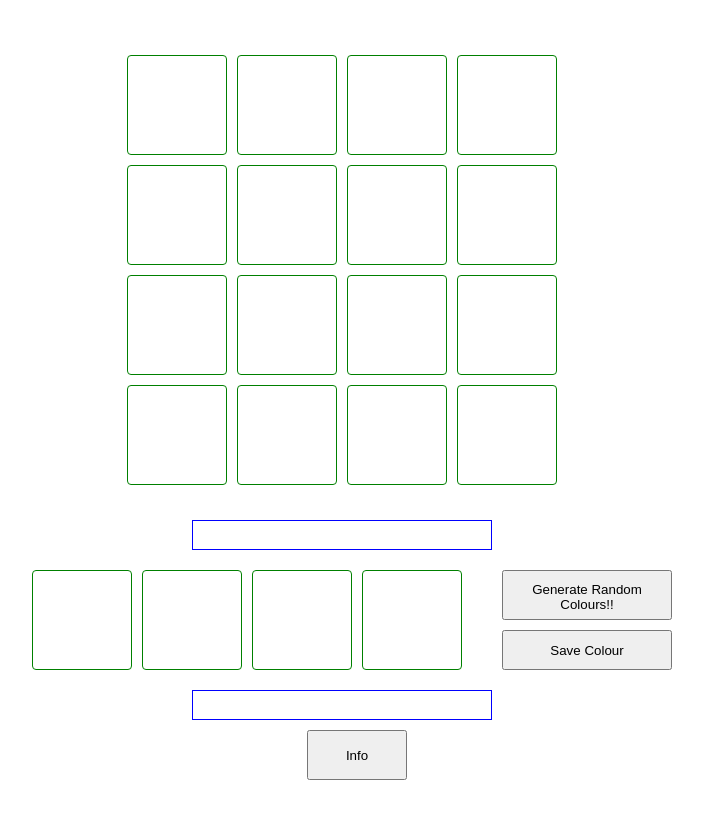
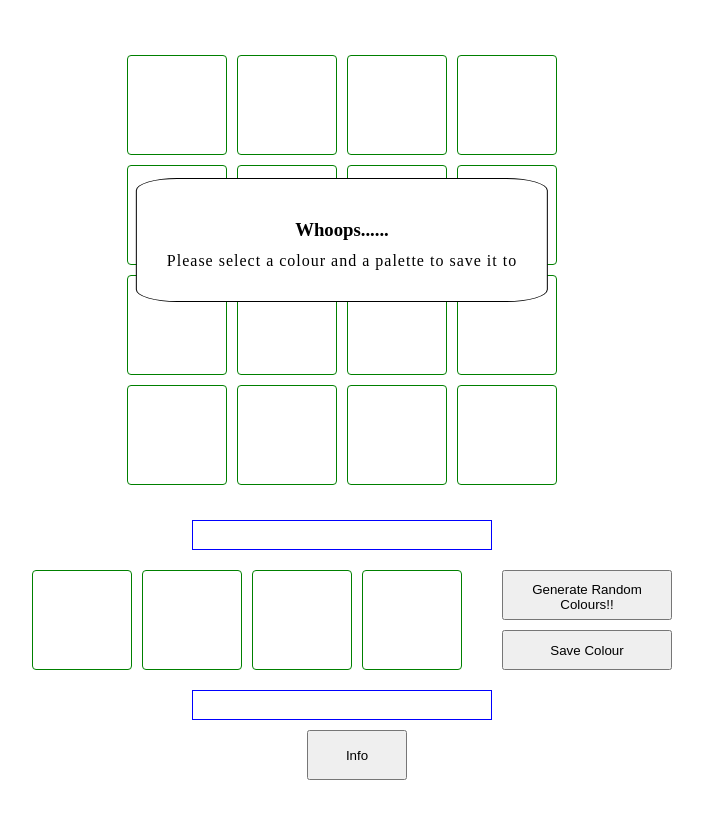
Before and after one commit to JoshMEA/colourChanger, a plain HTML site: page index.html in a window 1280 px wide. Both pictures are taken after a click on the button "Save Colour". Shown: the whole page, without its empty margins (298-1001 px from the left). Drawn offline with Linux system fonts and the light colour scheme.

Commit message:
added error handlers to main.js and added error message window to HTML and CSS

```diff
--- a/index.html
+++ b/index.html
@@ -9,6 +9,10 @@
 </head>
 <body>
     <div class="main-cont">
+        <div class="error-container">
+            <h3 class="heading">Whoops......</h3>
+            <p class="error-message"></p>
+        </div>
         <div class="tiles">
             <article class="tile"></article>
             <article class="tile"></article>
--- a/scripts/main.js
+++ b/scripts/main.js
@@ -10,6 +10,8 @@ const allTiles = document.querySelectorAll('.tile');
 const savedColor = document.querySelectorAll('.saved-color');
 const colorGenBtn = document.querySelector('.gen-color-btn');
 const saveBtn = document.querySelector('.save-color-btn');
+const errorContainer = document.querySelector('.error-container');
+const errorMsg = document.querySelector('.error-message');
 let clicked;
 let savedClicked;
 
@@ -23,15 +25,27 @@ colorGenBtn.addEventListener('click', () => {
 // Applies color to the palette
 saveBtn.addEventListener('click', () => {
     // Error handler
+    let errorMsg;
     if(clicked === undefined && savedClicked === undefined) { // if neither is selected
-        console.log('select a colour and a palette to save it to');
+        errorMsg = 'Please select a colour and a palette to save it to';
+        error(errorMsg);
     } else if (savedClicked === undefined) { // if no palette tab is selected
-        console.log('Please select a palette to save this color to');
+        errorMsg = 'Please select a palette to save this color to';
+        error(errorMsg);
     } else if (clicked === undefined) { // if no color is selected
-        console.log('please select a color to save to this palette');
+        errorMsg = 'Please select a color to save to this palette';
+        error(errorMsg);
     } else {
+        // check if palette tab has color saved
+            // if yes
+                // overwrite
+                    // yes - save color
+                    // no - return false
+
+            // if no
+                // save color
+
         savedClicked.style.backgroundColor = clicked.style.backgroundColor;
-        console.log('color saved!');
     }
 
 });
@@ -69,3 +83,12 @@ function genColor() {
     colorCode += ')';
     return colorCode;
 }
+
+function error(msg) {
+    errorMsg.textContent = msg;
+    errorContainer.classList.add('error-show');
+    setTimeout(() => {
+        errorContainer.classList.remove('error-show');
+    }, 7000);
+
+}
--- a/styles.css
+++ b/styles.css
@@ -8,6 +8,38 @@
     width: 700px;
     height: 800px;
     margin: 50px auto;
+}
+
+.error-container {
+    position: absolute;
+    top: 30%;
+    left: 50%;
+    transform: translate(-50%, -50%);
+    /* height: 200px; */
+    /* width: 200px; */
+    padding: 30px;
+    border: 1px solid black;
+    border-radius: 10%;
+    background-color: white;
+    z-index: -10;
+    opacity: 0;
+    transition: opacity 0.5s;
+}
+
+.error-show {
+    z-index: 10;
+    opacity: 1 !important;
+}
+
+.heading {
+    text-align: center;
+    margin: 10px;
+}
+
+.error-message {
+    text-align: center;
+    line-height: 20px;
+    letter-spacing: 1px;
 }
 
 .tiles {
```
